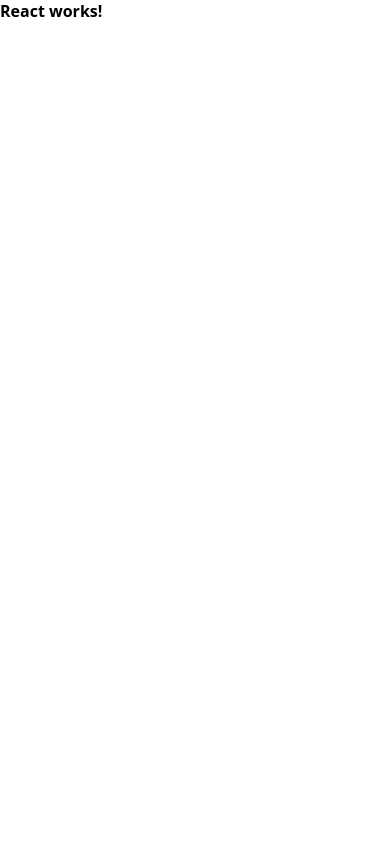
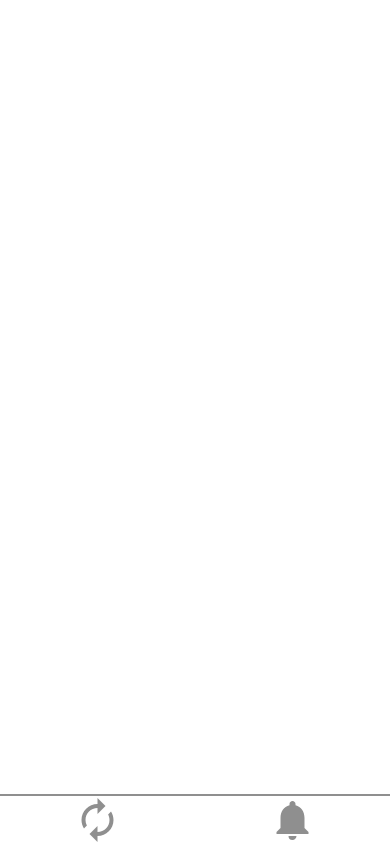
Before and after one commit to edwintrumpet/licimatic-admission-test-frontend, a React app: page / in a window 390 px wide. Built offline with nearby package versions, Linux system fonts and the light colour scheme.

Commit message:
Navigation responsive

```diff
--- /dev/null
+++ b/src/App.js
@@ -0,0 +1,12 @@
+import React from 'react';
+import GlobalStyles from './styles/GlobalStyles';
+import Navigation from './components/Navigation';
+
+export default function App() {
+  return (
+    <>
+      <GlobalStyles />
+      <Navigation />
+    </>
+  );
+}
--- /dev/null
+++ b/src/assets/icons/Notifications.js
@@ -0,0 +1,12 @@
+import * as React from 'react';
+import Svg from '../../styles/components/Assets';
+
+function NotificationsIcon(props) {
+  return (
+    <Svg viewBox="0 0 24 24" width={50} height={50} {...props}>
+      <path d="M12 22c1.1 0 2-.9 2-2h-4a2 2 0 002 2zm6-6v-5c0-3.07-1.64-5.64-4.5-6.32V4c0-.83-.67-1.5-1.5-1.5s-1.5.67-1.5 1.5v.68C7.63 5.36 6 7.92 6 11v5l-2 2v1h16v-1l-2-2z" />
+    </Svg>
+  );
+}
+
+export default NotificationsIcon;
--- /dev/null
+++ b/src/assets/icons/Refresh.js
@@ -0,0 +1,13 @@
+import * as React from 'react';
+import Svg from '../../styles/components/Assets';
+
+function RefreshIcon(props) {
+  return (
+    <Svg viewBox="0 0 24 24" width={50} height={50} {...props}>
+      <path d="M0 0h24v24H0z" fill="none" />
+      <path d="M12 6v3l4-4-4-4v3c-4.42 0-8 3.58-8 8 0 1.57.46 3.03 1.24 4.26L6.7 14.8A5.87 5.87 0 016 12c0-3.31 2.69-6 6-6zm6.76 1.74L17.3 9.2c.44.84.7 1.79.7 2.8 0 3.31-2.69 6-6 6v-3l-4 4 4 4v-3c4.42 0 8-3.58 8-8 0-1.57-.46-3.03-1.24-4.26z" />
+    </Svg>
+  );
+}
+
+export default RefreshIcon;
--- a/src/components/App.js
+++ /dev/null
@@ -1,11 +0,0 @@
-import React from 'react';
-import GlobalStyles from '../styles/GlobalStyles';
-
-export default function App() {
-  return (
-    <>
-      <GlobalStyles />
-      <h1>React works!</h1>
-    </>
-  );
-}
--- /dev/null
+++ b/src/components/Navigation.js
@@ -0,0 +1,17 @@
+import React, { useState } from 'react';
+import { Container } from '../styles/components/Navigation';
+import RefreshIcon from '../assets/icons/Refresh';
+import NotifiacionsIcon from '../assets/icons/Notifications';
+
+export default function Navigation() {
+  const [refresh, setRefresh] = useState(false);
+  const handleClick = () => {
+    setRefresh(!refresh);
+  };
+  return (
+    <Container>
+      <RefreshIcon refresh={refresh} onClick={handleClick} />
+      <NotifiacionsIcon />
+    </Container>
+  );
+}
--- a/src/index.js
+++ b/src/index.js
@@ -1,6 +1,6 @@
 import React from 'react';
 import { render } from 'react-dom';
-import App from './components/App';
+import App from './App';
 
 
 render(<App />, document.getElementById('root'));
--- /dev/null
+++ b/src/styles/components/Assets.js
@@ -0,0 +1,12 @@
+import styled from 'styled-components';
+
+export default styled.svg`
+  fill: #8f8f8f;
+  width: 50%;
+  height: 100%;
+  @media (min-width: 415px) {
+    width: 100%;
+    height: auto;
+    margin: 16px 0;
+  }
+`;
--- /dev/null
+++ b/src/styles/components/Navigation.js
@@ -0,0 +1,24 @@
+import styled from 'styled-components';
+
+export const Container = styled.div`
+  position: fixed;
+  left: 0;
+  bottom: 0;
+  display: flex;
+  justify-content:  space-evenly;
+  align-items: center;
+  width: 100%;
+  height: 50px;
+  border-top: 2px solid #8f8f8f;
+  @media (min-width: 415px) {
+    width: 80px;
+    height: 100%;
+    padding: 16px 0;
+    flex-direction: column;
+    justify-content: flex-start;
+    border-right: 2px solid #8f8f8f;
+    border-top: none;
+  }
+`;
+
+export const Tmp = 'Temporal';
```
Also changed, not shown: .eslintrc.json.
